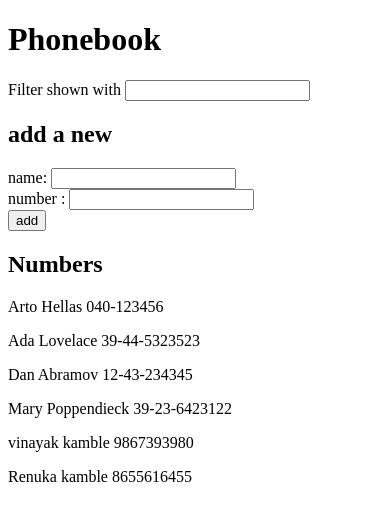
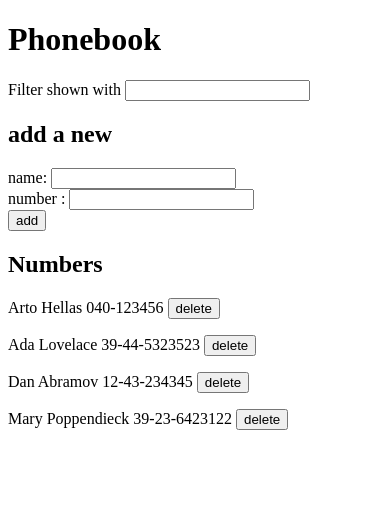
Before and after one commit to CodeWithVinayakKamble/fullstackopen, a React (Vite) app in the folder part2/phonebook/: page / in a window 390 px wide. Shown: the top 520 px of the page. Built offline with nearby package versions, Linux system fonts and the light colour scheme; data requests are answered from the project's data file.

Commit message:
phonebook exercise 2.13 completed which is about axios.delete() whcich is hid by course

```diff
--- a/part2/phonebook/db.json
+++ b/part2/phonebook/db.json
@@ -19,16 +19,6 @@
       "name": "Mary Poppendieck",
       "number": "39-23-6423122",
       "id": "4"
-    },
-    {
-      "name": "vinayak kamble",
-      "number": "9867393980",
-      "id": "GKqXrhpxX6Y"
-    },
-    {
-      "name": "Renuka kamble",
-      "number": "8655616455",
-      "id": "cnY-pNAN3rk"
     }
   ],
   "$schema": "./node_modules/json-server/schema.json"
--- a/part2/phonebook/src/App.jsx
+++ b/part2/phonebook/src/App.jsx
@@ -29,13 +29,13 @@ const PersonForm = ({ onSubmit, newName, userNameHandler, newNumber, userNumberH
   )
 };
 
-const Persons = ({ personsToShow }) => {
+const Persons = ({ personsToShow, deleteHandler }) => {
   return (
     <div>
       {personsToShow.map(person => {
         const { id, name, number } = person;
         return (
-          <p key={id}>{name} {number}</p>
+          <p key={id}>{name} {number} <button onClick={() => deleteHandler(id, name)}>delete</button></p>
         )
       })}
     </div>
@@ -81,7 +81,6 @@ const App = () => {
     };
 
     // Connection to the backend (fake-server)
-
     personServices
       .create(personObject)
       .then(returnedPerson => {
@@ -89,6 +88,15 @@ const App = () => {
         setNewName('')
         setNewNumber('')
       })
+  };
+
+  //
+  const deletePersonOf = (id, name) => {
+    if (window.confirm(`Delete ${name}`)) {
+      personServices
+        .remove(id)
+        .then(() => (setPersons(persons.filter(person => person.id !== id))))
+    }
   };
 
   // handler for name
@@ -121,7 +129,7 @@ const App = () => {
       <PersonForm onSubmit={addPerson} newName={newName} userNameHandler={handleUserName} newNumber={newNumber} userNumberHandler={handleUserNumber} />
 
       <h2>Numbers</h2>
-      <Persons personsToShow={personsToShow} />
+      <Persons personsToShow={personsToShow} deleteHandler={deletePersonOf} />
     </div>
   )
 };
--- a/part2/phonebook/src/services/persons.js
+++ b/part2/phonebook/src/services/persons.js
@@ -18,5 +18,13 @@ const create = (newObject) => {
     })
 };
 
+const remove = (id) => {
+    const request = axios.delete(`${baseUrl}/${id}`);
+    return request.then(response => {
+        const { data } = response;
+        return data;
+    })
+}
 
-export default { getAll, create };
+
+export default { getAll, create, remove };
```
